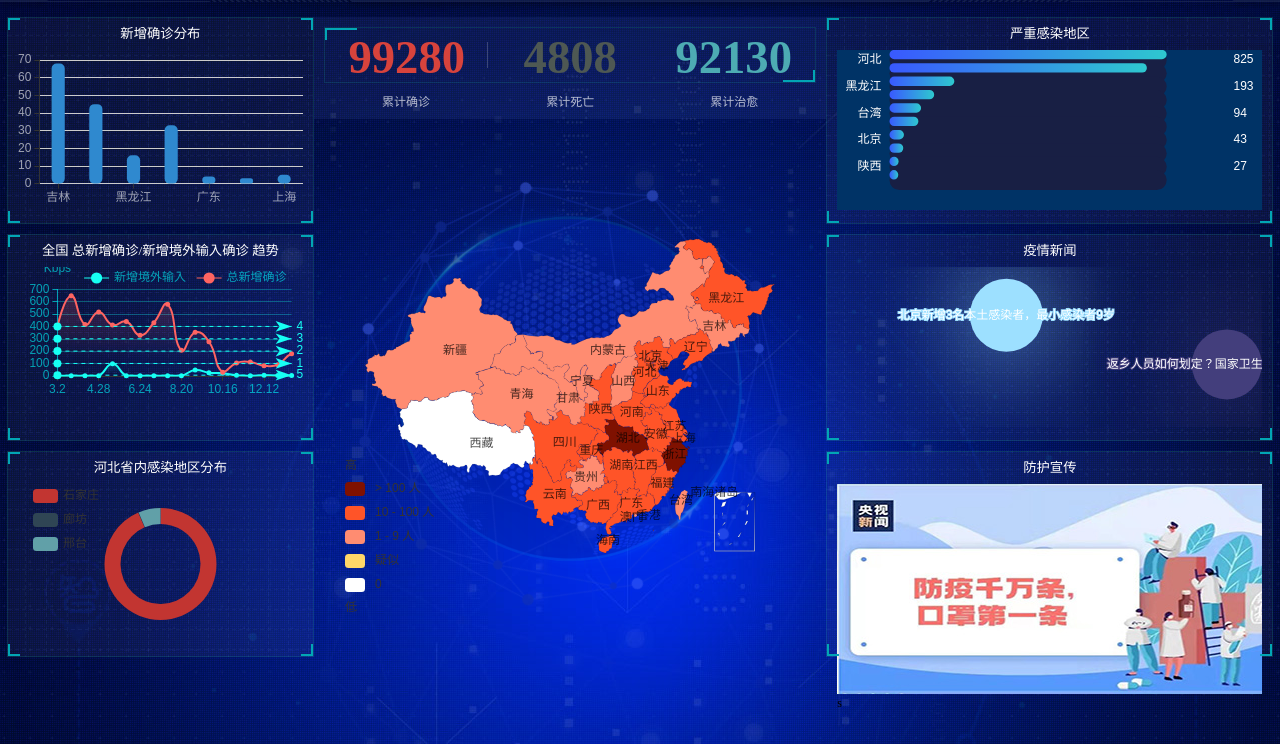
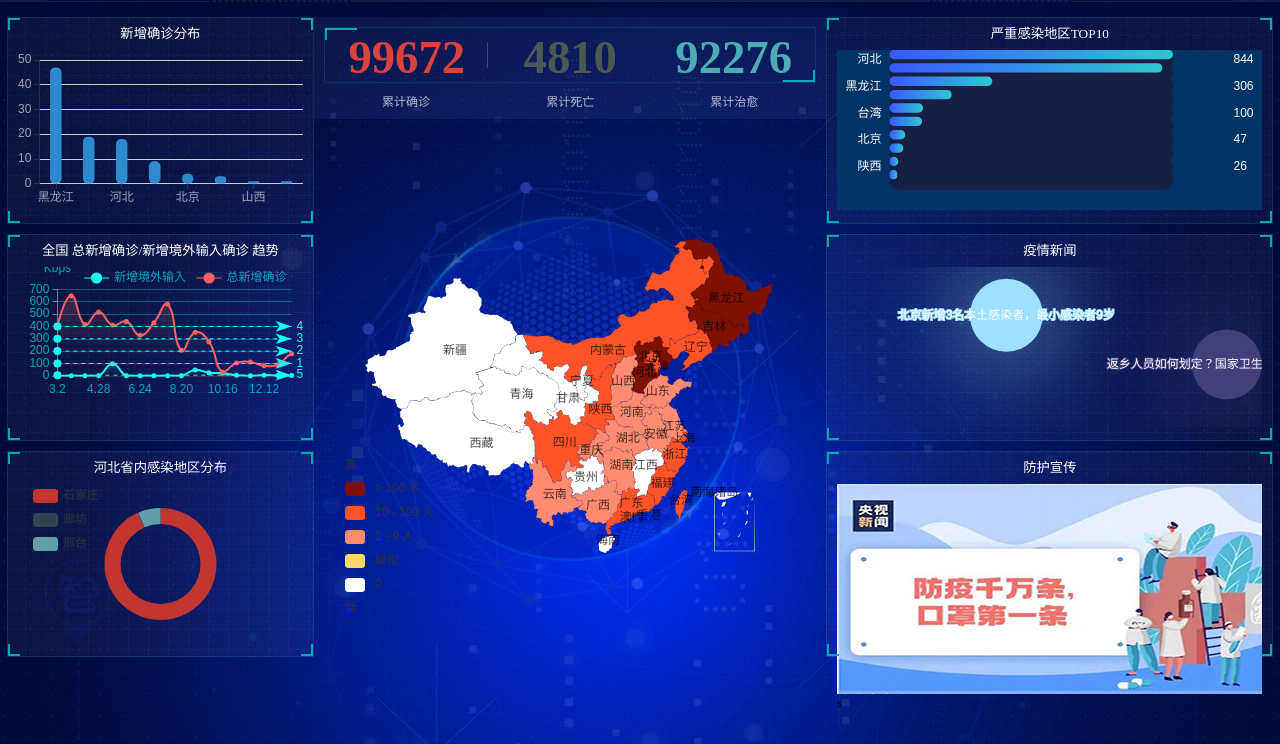
Before and after one commit to eecopt/yiqingshuju, a plain HTML site: page index.html in a window 1280 px wide. Shown: the part 56-800 px from the top of the page. Drawn offline with Linux system fonts and the light colour scheme; a web font is replaced by a local one.

Commit message:
2021.1.22.22.46
数据提交

```diff
--- a/index.html
+++ b/index.html
@@ -66,9 +66,9 @@
         <div class="no">
           <div class="no-hd">
             <ul>
-              <li>99280</li>
-              <li style="color: #4e5853;">4808</li>
-              <li style="color: #4dabb3;">92130</li>
+              <li>99672</li>
+              <li style="color: #4e5853;">4810</li>
+              <li style="color: #4dabb3;">92276</li>
             </ul>
           </div>
           <div class="no-bd">
@@ -88,7 +88,7 @@
       </div>
       <div class="column">
         <div class="panel bartwo">
-          <h2>严重感染地区</h2>
+          <h2>严重感染地区TOP10</h2>
           <div class="chart">图表</div>
           <div class="panel-footer"></div>
         </div>
--- a/js/index.js
+++ b/js/index.js
@@ -24,7 +24,16 @@
     xAxis: [
       {
         type: "category",
-        data: ["吉林", "河北", "黑龙江", "上海", "广东", "四川", "上海"],
+        data: [
+          "黑龙江",
+          "吉林",
+          "河北",
+          "上海",
+          "北京",
+          "安徽",
+          "山西",
+          "福建"
+        ],
         axisTick: {
           alignWithLabel: true
         },
@@ -57,12 +66,12 @@
     ],
     series: [
       {
-        name: "新增: ",
+        name: "新增病例: ",
         type: "bar",
         // 柱子宽度
 
         barWidth: "35%",
-        data: [68, 45, 16, 33, 4, 3, 5],
+        data: [47, 19, 18, 9, 4, 3, 1, 1, 1],
         itemStyle: {
           // 修改柱子圆角
           barBorderRadius: 5
@@ -89,111 +98,111 @@
     },
     {
       name: "北京",
-      value: 54
+      value: 47
     },
     {
       name: "天津",
-      value: 13
+      value: 23
     },
     {
       name: "上海",
-      value: 40
+      value: 100
     },
     {
       name: "重庆",
-      value: 75
+      value: 1
     },
     {
       name: "河北",
-      value: 13
+      value: 844
     },
     {
       name: "河南",
-      value: 83
+      value: 5
     },
     {
       name: "云南",
-      value: 11
+      value: 1
     },
     {
       name: "辽宁",
+      value: 20
+    },
+    {
+      name: "黑龙江",
+      value: 306
+    },
+    {
+      name: "湖南",
+      value: 5
+    },
+    {
+      name: "安徽",
+      value: 1
+    },
+    {
+      name: "山东",
+      value: 3
+    },
+    {
+      name: "新疆",
+      value: 0
+    },
+    {
+      name: "江苏",
+      value: 4
+    },
+    {
+      name: "浙江",
+      value: 10
+    },
+    {
+      name: "江西",
+      value: 0
+    },
+    {
+      name: "湖北",
+      value: 1
+    },
+    {
+      name: "广西",
+      value: 3
+    },
+    {
+      name: "甘肃",
+      value: 0
+    },
+    {
+      name: "山西",
+      value: 7
+    },
+    {
+      name: "内蒙古",
+      value: 14
+    },
+    {
+      name: "陕西",
+      value: 26
+    },
+    {
+      name: "吉林",
+      value: 185
+    },
+    {
+      name: "福建",
       value: 19
     },
     {
-      name: "黑龙江",
-      value: 15
-    },
-    {
-      name: "湖南",
-      value: 69
-    },
-    {
-      name: "安徽",
-      value: 60
-    },
-    {
-      name: "山东",
-      value: 39
-    },
-    {
-      name: "新疆",
-      value: 4
-    },
-    {
-      name: "江苏",
-      value: 31
-    },
-    {
-      name: "浙江",
-      value: 104
-    },
-    {
-      name: "江西",
-      value: 36
-    },
-    {
-      name: "湖北",
-      value: 1052
-    },
-    {
-      name: "广西",
-      value: 33
-    },
-    {
-      name: "甘肃",
-      value: 7
-    },
-    {
-      name: "山西",
-      value: 9
-    },
-    {
-      name: "内蒙古",
-      value: 7
-    },
-    {
-      name: "陕西",
-      value: 22
-    },
-    {
-      name: "吉林",
-      value: 4
-    },
-    {
-      name: "福建",
-      value: 18
-    },
-    {
       name: "贵州",
-      value: 5
+      value: 0
     },
     {
       name: "广东",
-      value: 98
+      value: 41
     },
     {
       name: "青海",
-      value: 1
+      value: 0
     },
     {
       name: "西藏",
@@ -201,27 +210,27 @@
     },
     {
       name: "四川",
-      value: 44
+      value: 10
     },
     {
       name: "宁夏",
-      value: 4
+      value: 0
     },
     {
       name: "海南",
-      value: 22
+      value: 0
     },
     {
       name: "台湾",
-      value: 3
+      value: 97
     },
     {
       name: "香港",
-      value: 5
+      value: 812
     },
     {
       name: "澳门",
-      value: 5
+      value: 1
     }
   ];
   option = {
--- a/js/skuai1.js
+++ b/js/skuai1.js
@@ -13,9 +13,9 @@
     "北京",
     "广东",
     "陕西",
-    "辽宁"
+    "天津"
   ];
-  var salvProValue = [825, 766, 193, 133, 94, 86, 43, 41, 27, 26];
+  var salvProValue = [844, 812, 306, 185, 100, 97, 47, 41, 26, 23];
   var salvProMax = []; //背景按最大值
   for (let i = 0; i < salvProValue.length; i++) {
     salvProMax.push(salvProValue[0]);
@@ -80,7 +80,7 @@
     ],
     series: [
       {
-        name: "值",
+        name: "确诊人数",
         type: "bar",
         zlevel: 1,
         itemStyle: {
--- a/js/ykuai1.js
+++ b/js/ykuai1.js
@@ -35,9 +35,9 @@
           show: false
         },
         data: [
-          { value: 777, name: "石家庄" },
+          { value: 786, name: "石家庄" },
           { value: 1, name: "廊坊" },
-          { value: 53, name: "邢台" }
+          { value: 55, name: "邢台" }
         ]
       }
     ]
```
